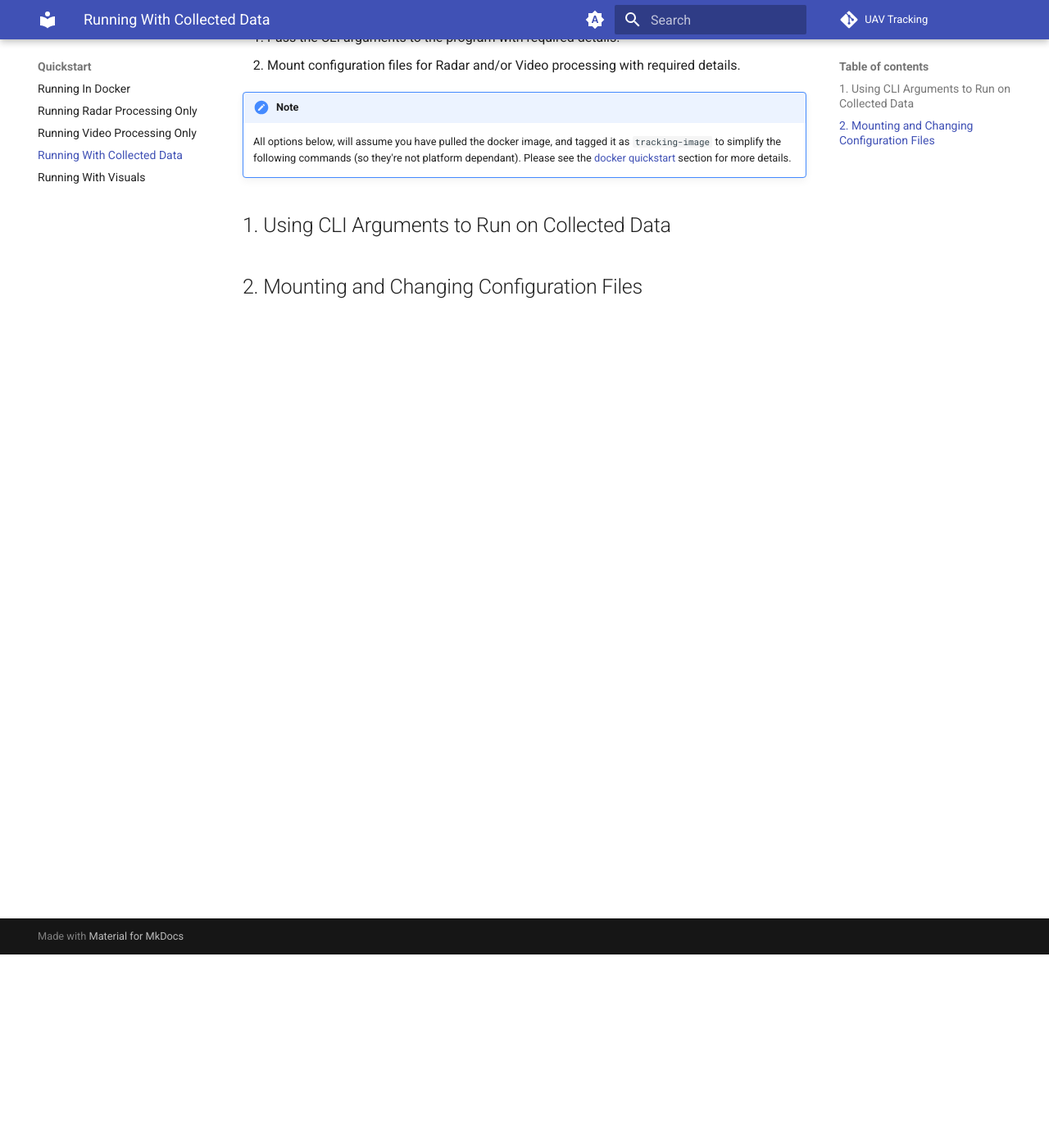
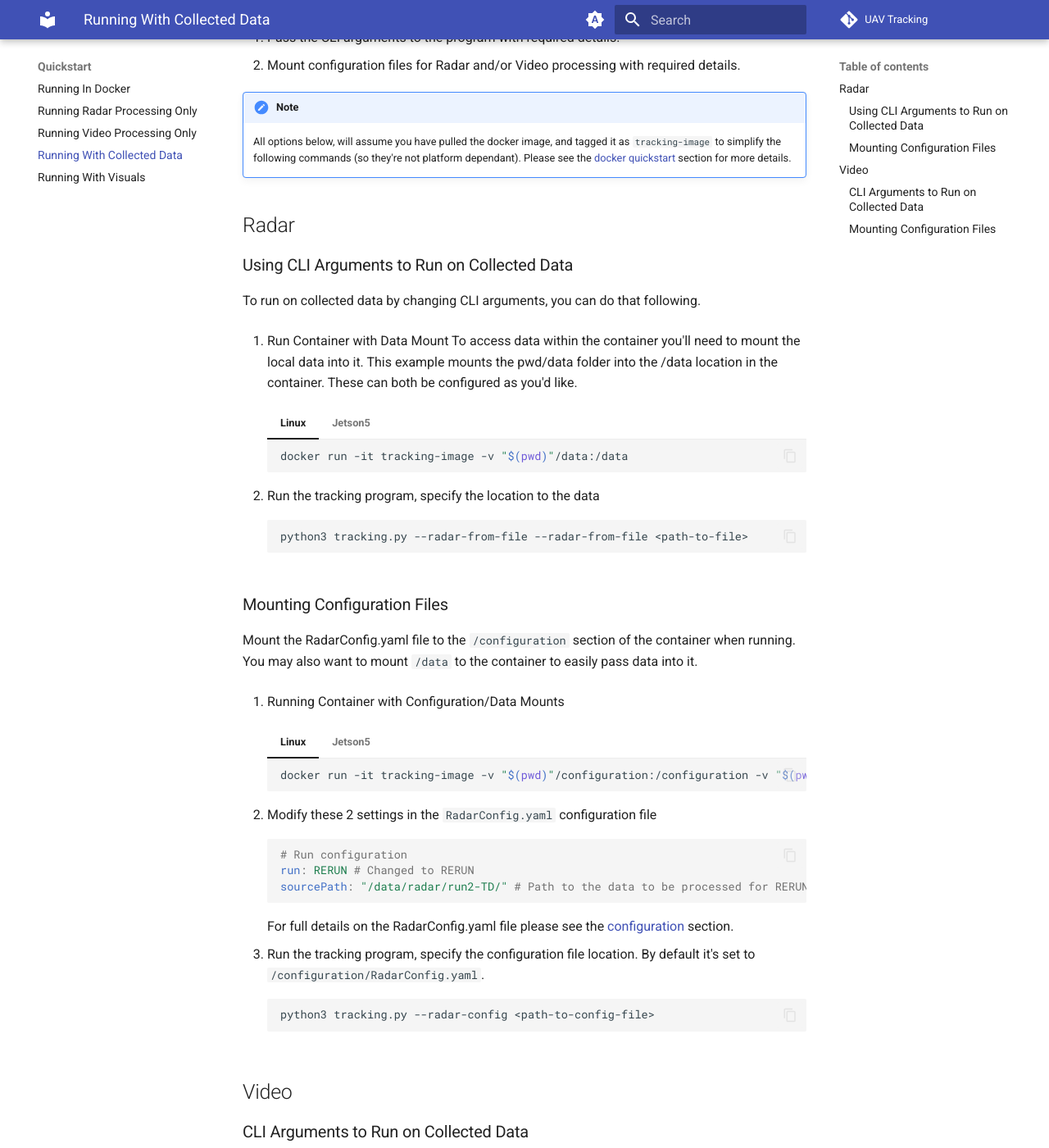
Before and after one commit to nathanbowness/UAV-Object-Tracking, an MkDocs documentation site: the page built from docs/guides/runningOnCollectedData.md, in a window 1280 px wide and 1400 px high, scrolled down 236 px. Shown: the whole window at 82% size. Built offline with MkDocs 1.6.1 and Material for MkDocs 9.7.7, drawn with Linux system fonts in a browser that asks for light colours; comment, search, counter and statistics services are not loaded; some of the changed text lies outside the part shown.

````diff
--- a/docs/guides/runningOnCollectedData.md
+++ b/docs/guides/runningOnCollectedData.md
@@ -8,8 +8,121 @@
 !!! note
     All options below, will assume you have pulled the docker image, and tagged it as `tracking-image` to simplify the following commands (so they're not platform dependant). Please see the [docker quickstart](./runningInDocker.md) section for more details.
 
-## 1. Using CLI Arguments to Run on Collected Data
+## Radar
+
+### Using CLI Arguments to Run on Collected Data
+To run on collected data by changing CLI arguments, you can do that following.
+
+1. Run Container with Data Mount
+    To access data within the container you'll need to mount the local data into it. This example mounts the pwd/data folder into the /data location in the container. These can both be configured as you'd like.
+
+    === "Linux"
+
+        ``` bash
+        docker run -it tracking-image -v "$(pwd)"/data:/data
+        ```
+
+    === "Jetson5"
+
+        ``` bash
+        docker run --ipc=host --runtime=nvidia -it tracking-image -v "$(pwd)"/data:/data
+        ```
+
+2. Run the tracking program, specify the location to the data
+
+    ```bash
+    python3 tracking.py --radar-from-file --radar-from-file <path-to-file>
+    ```
 
 
+### Mounting Configuration Files
+Mount the RadarConfig.yaml file to the `/configuration` section of the container when running. You may also want to mount `/data` to the container to easily pass data into it.
 
-## 2. Mounting and Changing Configuration Files
+1. Running Container with Configuration/Data Mounts
+
+
+    === "Linux"
+
+        ``` bash
+        docker run -it tracking-image -v "$(pwd)"/configuration:/configuration -v "$(pwd)"/data:/data
+        ```
+
+    === "Jetson5"
+
+        ``` bash
+        docker run --ipc=host --runtime=nvidia -it tracking-image -v "$(pwd)"/configuration:/configuration -v "$(pwd)"/data:/data
+        ```
+
+2. Modify these 2 settings in the `RadarConfig.yaml` configuration file
+
+    ``` yaml
+    # Run configuration
+    run: RERUN # Changed to RERUN
+    sourcePath: "/data/radar/run2-TD/" # Path to the data to be processed for RERUN mode
+    ```
+
+    For full details on the RadarConfig.yaml file please see the [configuration](../configuration/configuration.md) section.
+
+3. Run the tracking program, specify the configuration file location. By default it's set to `/configuration/RadarConfig.yaml`.
+
+    ```bash
+    python3 tracking.py --radar-config <path-to-config-file>
+    ```
+
+## Video
+
+### CLI Arguments to Run on Collected Data
+
+1. Run Container with Data Mount
+    To access data within the container you'll need to mount the local data into it. This example mounts the pwd/data folder into the /data location in the container. These can both be configured as you'd like.
+
+    === "Linux"
+
+        ``` bash
+        docker run -it tracking-image -v "$(pwd)"/data:/data
+        ```
+
+    === "Jetson5"
+
+        ``` bash
+        docker run --ipc=host --runtime=nvidia -it tracking-image -v "$(pwd)"/data:/data
+        ```
+
+2. Run the tracking program, specify the location to the data
+
+    ```bash
+    python3 tracking.py --video-source <path-to-file>
+    ```
+
+### Mounting Configuration Files
+Mount the VideoConfig.yaml file to the `/configuration` section of the container when running. You may also want to mount `/data` to the container to easily pass data into it.
+
+1. Running Container with Configuration/Data Mounts
+
+
+    === "Linux"
+
+        ``` bash
+        docker run -it tracking-image -v "$(pwd)"/configuration:/configuration -v "$(pwd)"/data:/data
+        ```
+
+    === "Jetson5"
+
+        ``` bash
+        docker run --ipc=host --runtime=nvidia -it tracking-image -v "$(pwd)"/configuration:/configuration -v "$(pwd)"/data:/data
+        ```
+
+2. Modify these 2 settings in the `VideoConfig.yaml` configuration file
+
+    ``` yaml
+    # Yolo Options
+    videoSource: "<absolutePathToFileOnDisk>"
+    ```
+
+    For full details on the RadarConfig.yaml file please see the [configuration](../configuration/configuration.md) section.
+
+3. Running the tracking command.
+    Optionally, if you mounted the configuration at a different path you can specify that path too. By default it's set to `/configuration/VideoConfig.yaml`.
+    ```bash
+    python3 tracking.py --video-config <my-data-path>
+    ```
--- a/tracking.py
+++ b/tracking.py
@@ -44,8 +44,8 @@
                 tracker.update_tracks(detections, timestamp, type=dataType)
                 count += 1
 
-                if count % 100 == 0:
-                    tracker.print_current_tracks(interval = 5)
+                if count % 25 == 0:
+                    tracker.print_current_tracks(remove_tracks=False, interval=2)
             except mp.queues.Empty:
                 pass
 
@@ -83,7 +83,7 @@
                 pass
 
     tracker.show_tracks_plot()
-    tracker.print_current_tracks(interval = 1)
+    tracker.print_current_tracks(remove_tracks=True, interval=1)
 
 def plot_data(plot_queue: mp.Queue, stop_event):
     # import matplotlib
--- a/version.yaml
+++ b/version.yaml
@@ -1 +1 @@
-version: 0.1.2
+version: 0.1.3
````
Also changed, not shown: docs/configuration/configuration.md (+1 -1 lines), docs/guides/runningTheRadar.md (+26 -6 lines), docs/guides/runningVideoProcessing.md (+24 -6 lines), 2 other files.
